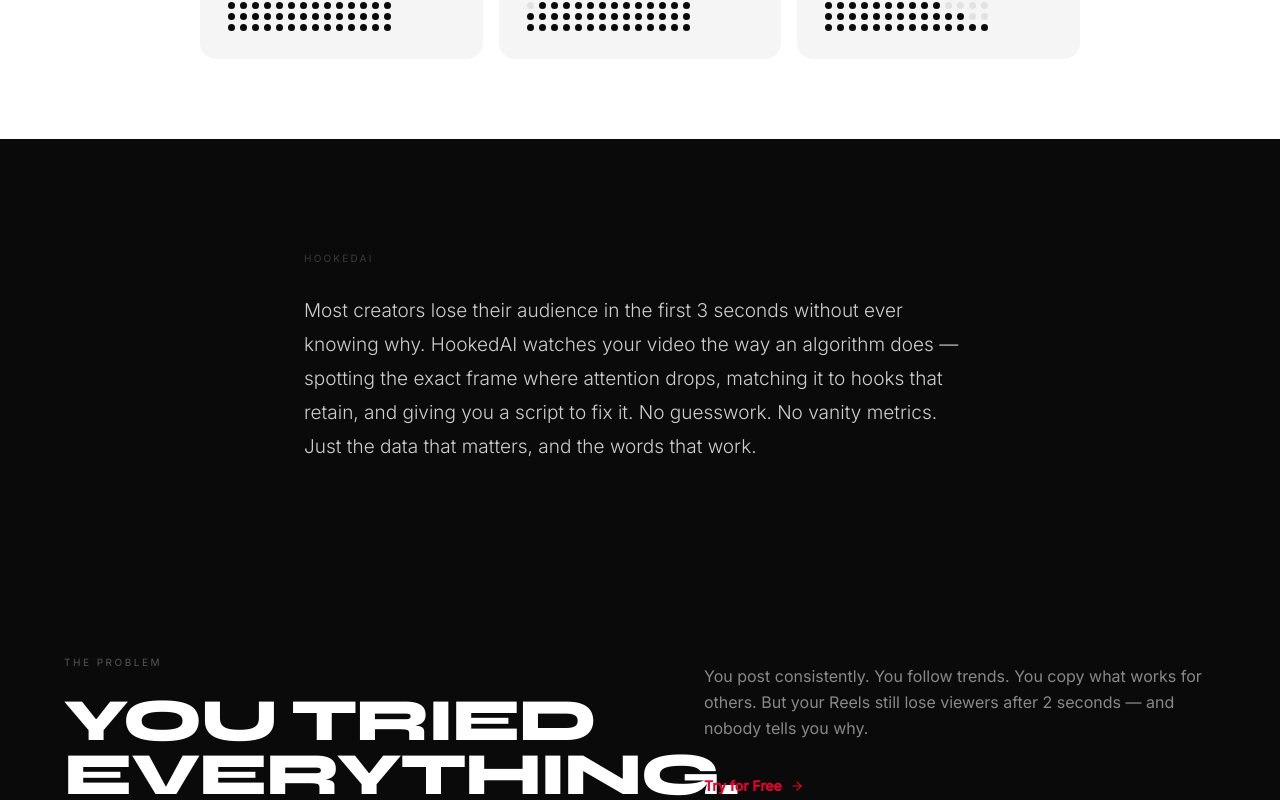
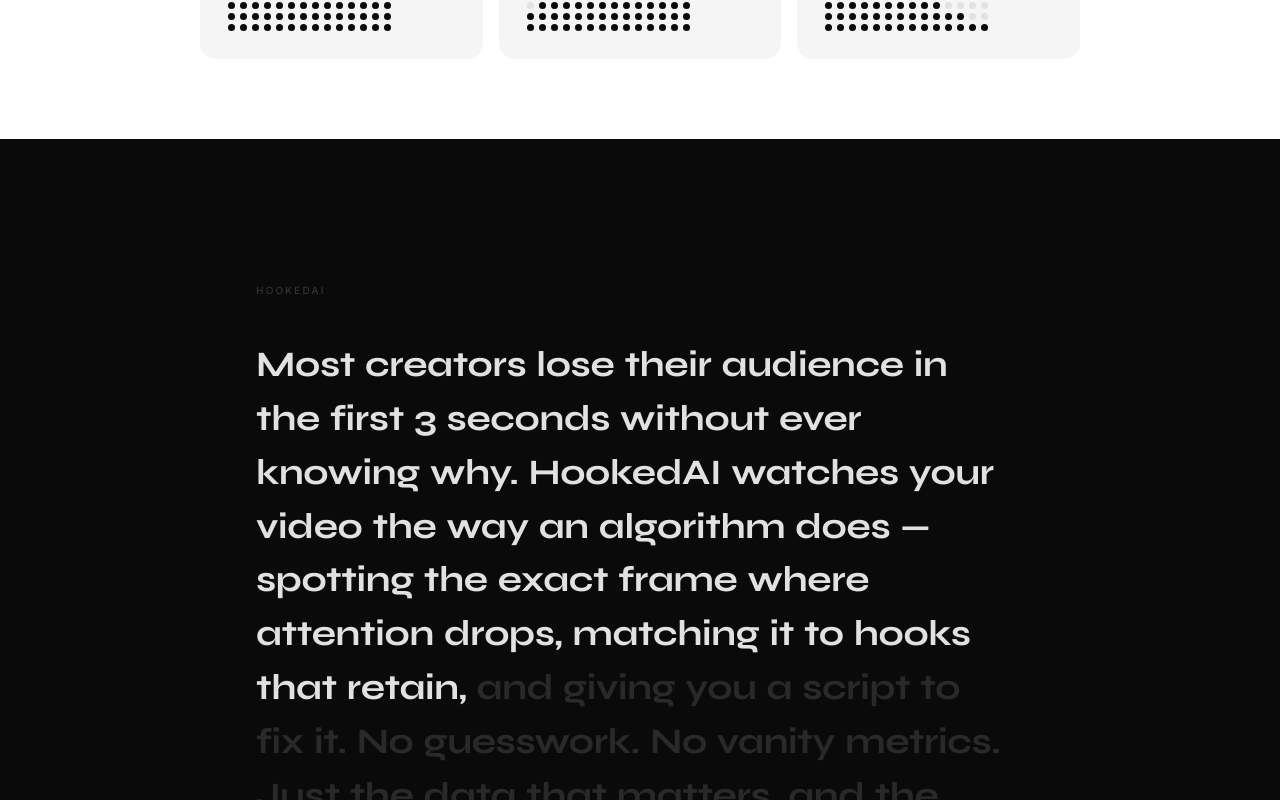
Before and after one commit to bimogg/Hooked.AI, a Next.js app: page / in a window 1280 px wide. Shown: the part 1180-1980 px from the top of the page. Built offline with nearby package versions, Linux system fonts and the light colour scheme; no server answers.

Commit message:
feat: scroll-driven word-by-word text reveal in about section, larger Syne font
Co-Authored-By: Claude Sonnet 4.6 <noreply@anthropic.com>

```diff
--- a/components/HomeContent.tsx
+++ b/components/HomeContent.tsx
@@ -5,6 +5,51 @@ import { ArrowRight } from 'lucide-react';
 import { useLang } from './LanguageProvider';
 import { tr } from '@/lib/translations';
 import { useReveal } from '@/hooks/useReveal';
+
+/* ── scroll-driven word reveal (Apple-style) ── */
+function ScrollText({ text }: { text: string }) {
+  const ref = useRef<HTMLParagraphElement>(null);
+  const [progress, setProgress] = useState(0);
+
+  useEffect(() => {
+    const onScroll = () => {
+      if (!ref.current) return;
+      const rect = ref.current.getBoundingClientRect();
+      const vh = window.innerHeight;
+      // 0 when top of el hits bottom of viewport, 1 when bottom of el hits top
+      const raw = (vh - rect.top) / (vh + rect.height);
+      setProgress(Math.max(0, Math.min(1, raw)));
+    };
+    window.addEventListener('scroll', onScroll, { passive: true });
+    onScroll();
+    return () => window.removeEventListener('scroll', onScroll);
+  }, []);
+
+  const words = text.split(' ');
+  return (
+    <p ref={ref} style={{
+      fontFamily: 'Syne, system-ui, sans-serif',
+      fontWeight: 600,
+      fontSize: 'clamp(22px, 2.8vw, 36px)',
+      lineHeight: 1.5,
+      letterSpacing: '-0.01em',
+    }}>
+      {words.map((word, i) => {
+        const threshold = i / words.length;
+        // each word lights up when scroll progress passes its threshold
+        const lit = progress > threshold + 0.02;
+        return (
+          <span key={i} style={{
+            color: lit ? 'rgba(255,255,255,0.88)' : 'rgba(255,255,255,0.13)',
+            transition: 'color 0.4s ease',
+            marginRight: '0.28em',
+            display: 'inline-block',
+          }}>{word}</span>
+        );
+      })}
+    </p>
+  );
+}
 
 /* ── dot matrix bar chart (kept from new design) ── */
 function DotMatrix({ bars, on }: { bars: number[]; on: boolean }) {
@@ -111,16 +156,10 @@ export default function HomeContent() {
 
 
       {/* ── ABOUT TEXT ── */}
-      <section className="bg-[#0a0a0a] px-6 md:px-12 py-20 md:py-28">
-        <div className="max-w-2xl mx-auto">
-          <p className="text-[10px] text-white/20 uppercase tracking-[0.22em] mb-7">HookedAI</p>
-          <p className="text-white/80 leading-[1.78] font-light" style={{ fontSize: 'clamp(15px,1.8vw,19px)' }}>
-            Most creators lose their audience in the first 3 seconds without ever
-            knowing why. HookedAI watches your video the way an algorithm does —
-            spotting the exact frame where attention drops, matching it to hooks
-            that retain, and giving you a script to fix it. No guesswork. No vanity
-            metrics. Just the data that matters, and the words that work.
-          </p>
+      <section className="bg-[#0a0a0a] px-6 md:px-12 py-24 md:py-36">
+        <div className="max-w-3xl mx-auto">
+          <p className="text-[10px] text-white/20 uppercase tracking-[0.22em] mb-10">HookedAI</p>
+          <ScrollText text="Most creators lose their audience in the first 3 seconds without ever knowing why. HookedAI watches your video the way an algorithm does — spotting the exact frame where attention drops, matching it to hooks that retain, and giving you a script to fix it. No guesswork. No vanity metrics. Just the data that matters, and the words that work." />
         </div>
       </section>
 
```
